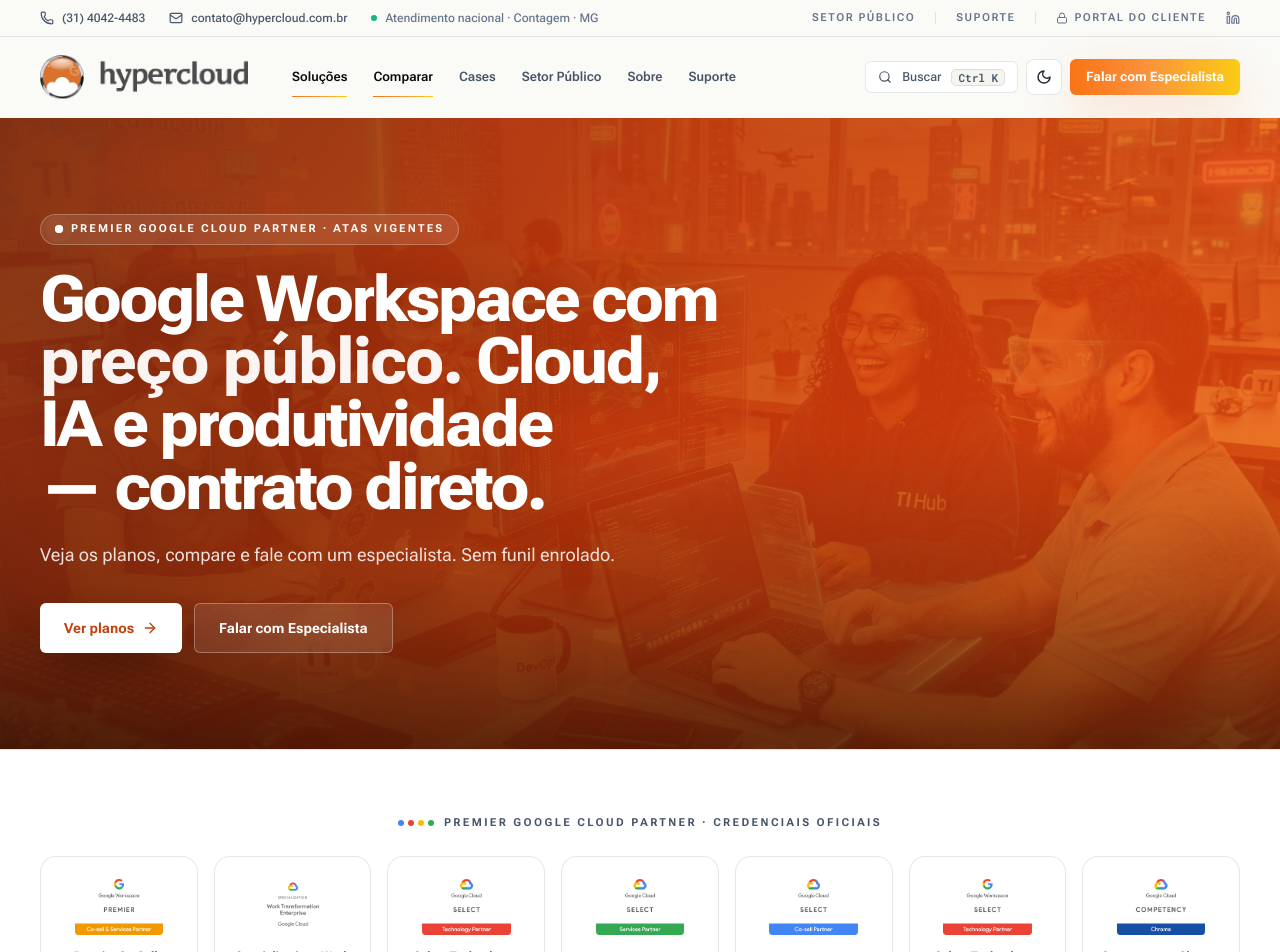
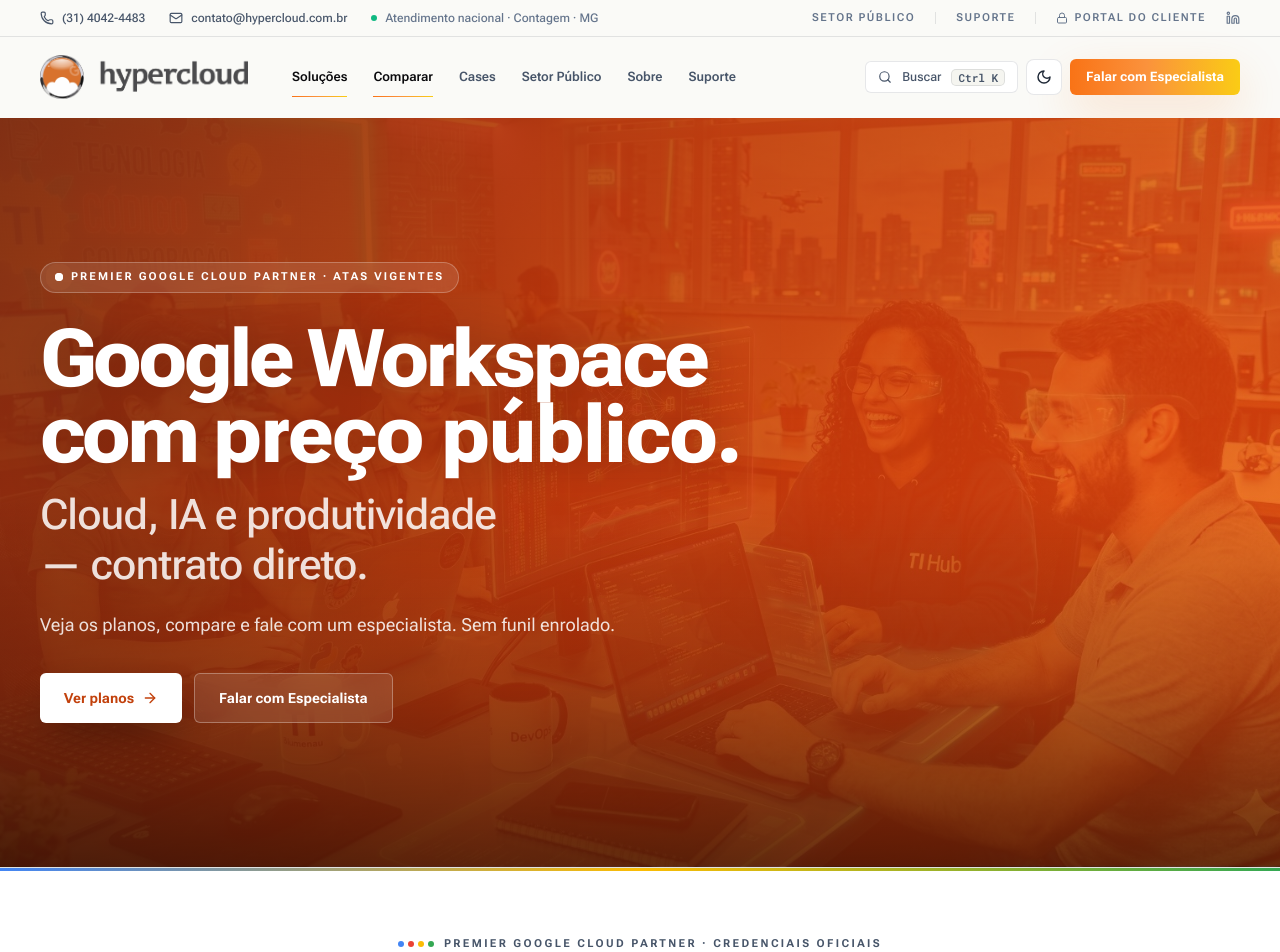
Before and after one commit to Kaxcav/hypercloud-site, a Next.js app: page / in a window 1280 px wide. Shown: the top 952 px of the page. Built offline with nearby package versions, Linux system fonts and the light colour scheme.

Commit message:
feat(hero): H1 em 2 niveis visuais + padding aumentado + faixa 4-cor Google

```diff
--- a/app/page.tsx
+++ b/app/page.tsx
@@ -11,6 +11,10 @@
   return (
     <>
       <Hero />
+      <div
+        className="h-[3px] w-full bg-gradient-to-r from-google-blue via-google-red via-google-yellow to-google-green"
+        aria-hidden="true"
+      />
       <BadgesShowcase />
       <section id="pricing"><PricingGrid /></section>
       <section id="compare-all"><CompareAllTable /></section>
--- a/components/Hero.tsx
+++ b/components/Hero.tsx
@@ -48,7 +48,7 @@
         <div className="absolute inset-0 bg-grid opacity-20" />
       </motion.div>
 
-      <div className="container-shell relative py-16 sm:py-20 lg:py-24">
+      <div className="container-shell relative py-20 sm:py-28 lg:py-36">
         <div className="max-w-3xl">
           <motion.div
             initial={REVEAL.initial}
@@ -65,13 +65,15 @@
             initial={REVEAL.initial}
             animate={REVEAL.animate}
             transition={{ ...REVEAL.transition, delay: 0.06 }}
-            className="mt-6 text-balance text-[40px] font-extrabold leading-[1.02] tracking-[-0.04em] text-white drop-shadow-[0_2px_24px_rgba(0,0,0,0.25)] sm:text-[52px] lg:text-[64px] lg:leading-[0.98]"
+            className="mt-7 text-balance text-[44px] font-extrabold leading-[0.96] tracking-[-0.045em] text-white drop-shadow-[0_2px_24px_rgba(0,0,0,0.25)] sm:text-[60px] lg:text-[80px]"
           >
             Google Workspace com{' '}
-            <span className="font-extrabold tracking-[-0.02em] text-white/95">
+            <span className="font-extrabold tracking-[-0.02em] text-white">
               preço público.
-            </span>{' '}
-            Cloud, IA e produtividade — contrato direto.
+            </span>
+            <span className="mt-4 block text-[26px] font-medium leading-[1.18] tracking-[-0.02em] text-white/85 sm:text-[34px] lg:text-[42px]">
+              Cloud, IA e produtividade — contrato direto.
+            </span>
           </motion.h1>
 
           <motion.p
```
